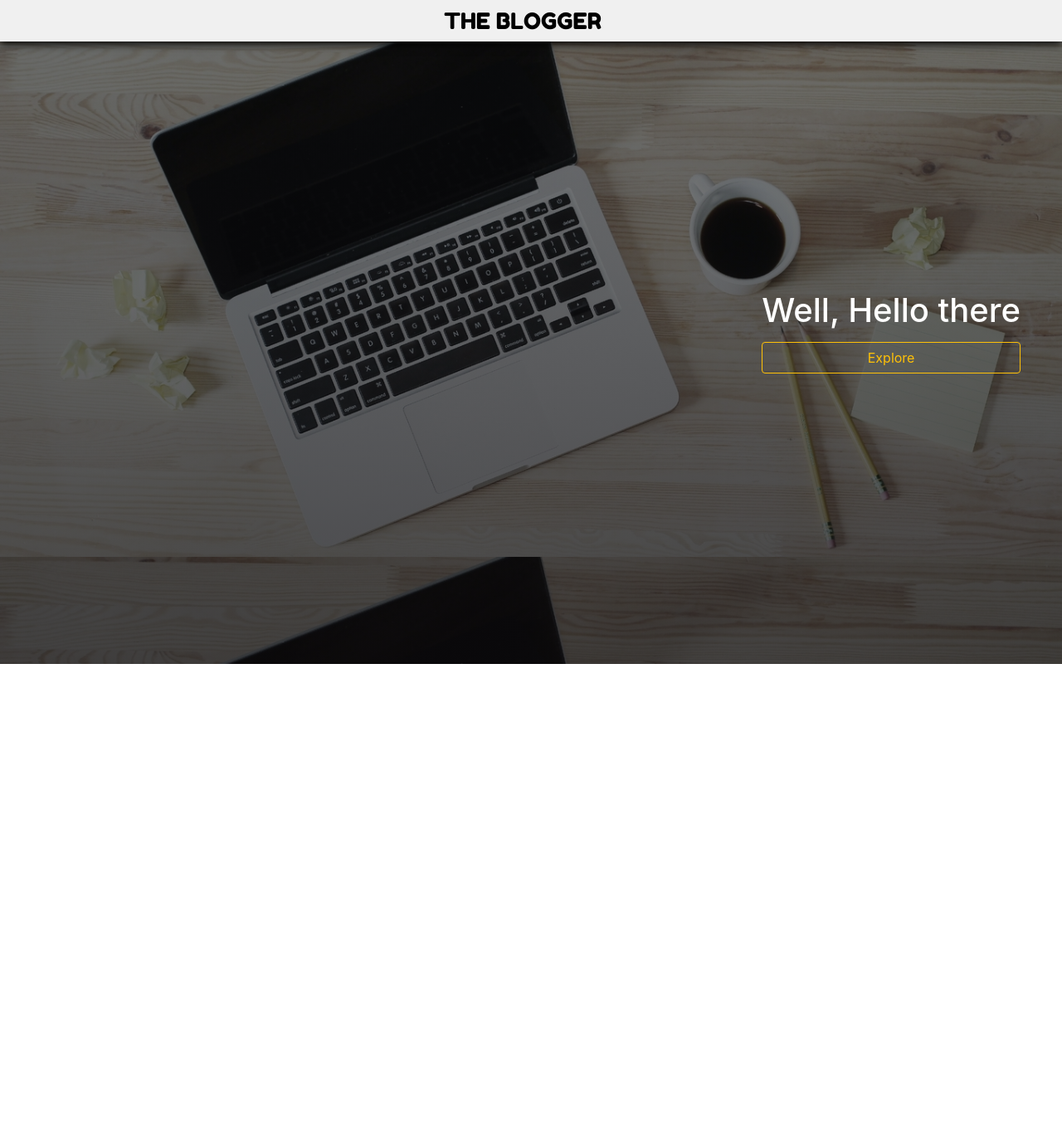
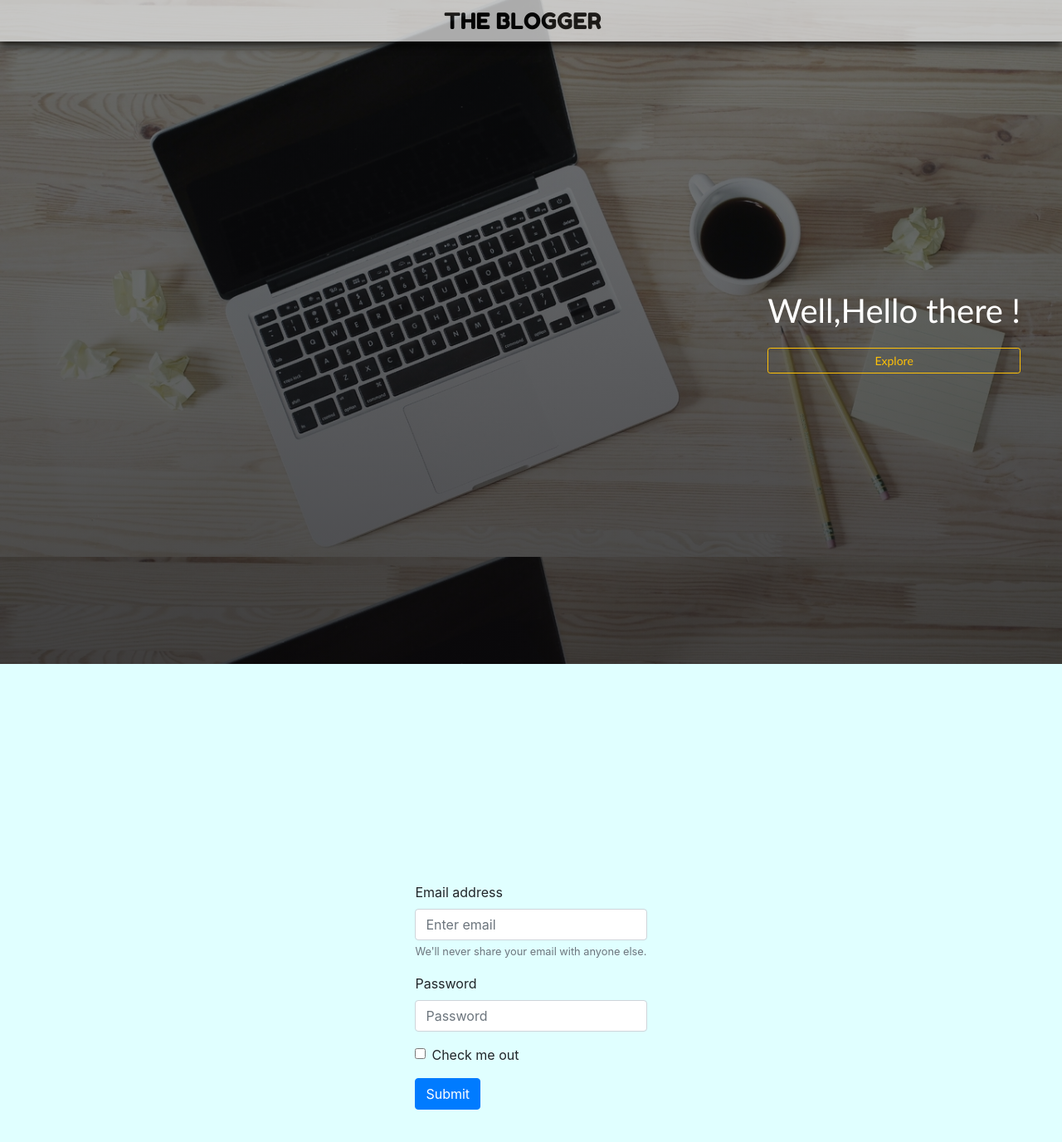
Before and after one commit to LiveWire1012/theblogger, a React (Create React App) app: page / in a window 1280 px wide. Shown: the top 1376 px of the page at 83% size. Before the commit the page ends 800 px from the top, so only its background shows below. Built offline with nearby package versions, Linux system fonts and the light colour scheme.

Commit message:
page2layout

```diff
--- a/src/App.css
+++ b/src/App.css
@@ -7,5 +7,26 @@
   background-image: linear-gradient(to bottom, rgba(14, 15, 16, 0.5), rgba(12, 10, 12, 0.73)),url(./images/blog4.jpg);
   background-size: 100%;
   position: relative;
+}
+
+html {
+  scroll-behavior: smooth;
+}
+
+.sections {
+  z-index: -1;
+  height: 100vh;
+  background-color: lightcyan;
+  display: flex;
+  flex-direction: column;
+  justify-content: center;
+  align-items: center;
 
 }
+
+
+.section2 {
+  height: 100vh;
+  margin: 50px;
+  border: 10px solid black;
+}
--- a/src/App.js
+++ b/src/App.js
@@ -4,14 +4,20 @@ import 'bootstrap/dist/css/bootstrap.min.css';
 import './App.css';
 import './Components/Navbar/Navbar.css';
 import Title from './Components/OpenText/OpenText';
+import Test from './Test';
+import Create from './Components/Create/Create';
 
 function App() {
   return (
-	<div className = "mainpage">
-		<Nav/>
+	<div className = "page">
+		<Nav name = "THE BLOGGER"/>
 		<div className="App">
 			<Title/>
 		</div>
+		<section class = "sections" id = "section2">
+			<Create/>
+
+		</section>
 	</div>
   );
 }
--- /dev/null
+++ b/src/Components/Create/Create.jsx
@@ -0,0 +1,29 @@
+import Form from 'react-bootstrap/Form';
+import Button from 'react-bootstrap/Button';
+
+function Create() {
+    return (
+        <Form>
+        <Form.Group controlId="formBasicEmail">
+            <Form.Label>Email address</Form.Label>
+            <Form.Control type="email" placeholder="Enter email" />
+            <Form.Text className="text-muted">
+            We'll never share your email with anyone else.
+            </Form.Text>
+        </Form.Group>
+
+        <Form.Group controlId="formBasicPassword">
+            <Form.Label>Password</Form.Label>
+            <Form.Control type="password" placeholder="Password" />
+        </Form.Group>
+        <Form.Group controlId="formBasicCheckbox">
+            <Form.Check type="checkbox" label="Check me out" />
+        </Form.Group>
+        <Button variant="primary" type="submit">
+            Submit
+        </Button>
+</Form>
+    );
+}
+
+export default Create;
--- a/src/Components/Navbar/Navbar.css
+++ b/src/Components/Navbar/Navbar.css
@@ -1,11 +1,9 @@
 @import url('https://fonts.googleapis.com/css2?family=Fredoka+One&display=swap');
 
-
-.mainpage {
+.page {
     position: relative;
     width : 100%;
     height: 100vh;
-    z-index: 100;
 }
 
 .title {
@@ -15,12 +13,13 @@
 }
 
 .bar {
-    z-index: 10000;
+    z-index: 1000;
     height: 50px;
     width: 100%;
+    opacity: 0.7;
     background-color: rgb(240, 240, 240);
     color: black;
-    box-shadow: 0px 3px 10px black;
+    box-shadow: 0px 5px 10px black;
     position: fixed;
     display: flex;
     align-items: center;
--- a/src/Components/Navbar/Navbar.jsx
+++ b/src/Components/Navbar/Navbar.jsx
@@ -2,10 +2,10 @@ import React from 'react';
 import Items from './../NavItems/NavItems';
 import './Navbar.css';
 
-function Nav() {
+function Nav(props) {
     return (
         <div className = "bar">
-            <span className = "title">THE BLOGGER</span>
+            <span className = "title">{props.name}</span>
             {/* <Items name = "HOME"/>
             <Items name = "ABOUT"/>
             <Items name = "TRENDING"/> */}
--- a/src/Components/OpenText/OpenText.jsx
+++ b/src/Components/OpenText/OpenText.jsx
@@ -3,8 +3,8 @@ import Button from 'react-bootstrap/Button';
 function Title() {
     return(
         <div className = "texts">
-            <h1>Well, Hello there</h1>
-            <Button variant="outline-warning">Explore</Button>{' '}
+            <h1>Well,Hello there !</h1>
+            <Button href = "#section2" variant="outline-warning" size = "sm">Explore</Button>{' '}
         </div>
     );
 }
--- a/src/Components/OpenText/OpenTitle.css
+++ b/src/Components/OpenText/OpenTitle.css
@@ -6,4 +6,5 @@
     right: 50px;
     justify-content: space-between;
     height: 100px;
+    font-family: 'Trebuchet MS', 'Lucida Sans Unicode', 'Lucida Grande', 'Lucida Sans', Arial, sans-serif;
 }
```
